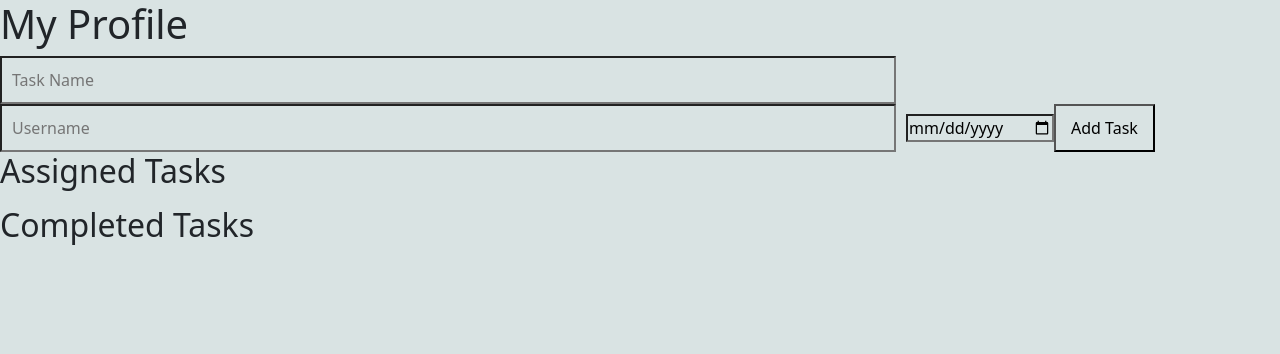
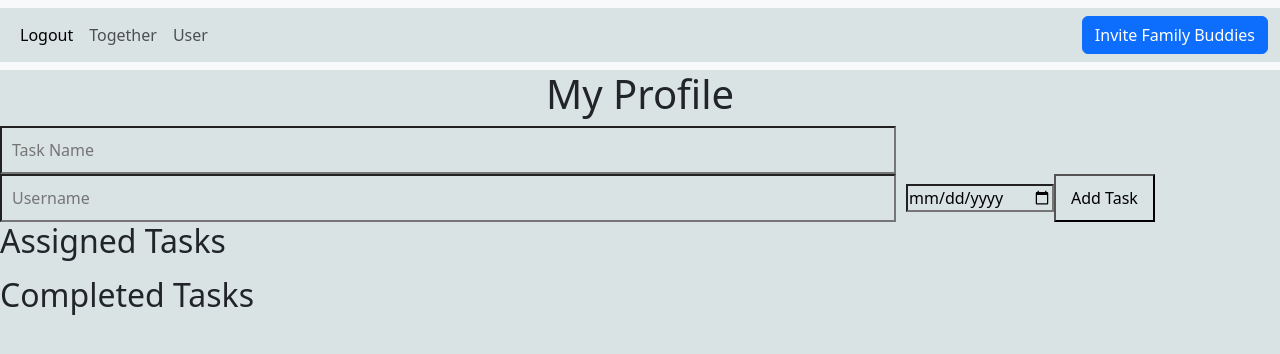
Before and after one commit to ashleymh060504/life-together, a React (Vite) app in the folder client/: page /user in a window 1280 px wide. Shown: the top 354 px of the page. Built offline with nearby package versions, Linux system fonts and the light colour scheme.

Commit message:
moved title to center of header and included navbar

```diff
--- a/client/src/pages/User.jsx
+++ b/client/src/pages/User.jsx
@@ -38,7 +38,9 @@ const User = () => {
 
   return (
     <div>
-      <h1>My Profile</h1>
+      <div><Navbar/></div>
+    <div>
+      <h1 class="text-center">My Profile</h1>
       <div>
         <input
           type="text"
@@ -85,6 +87,7 @@ const User = () => {
         ))}
       </ul>
     </div>
+    </div>
   );
 };
 
```
